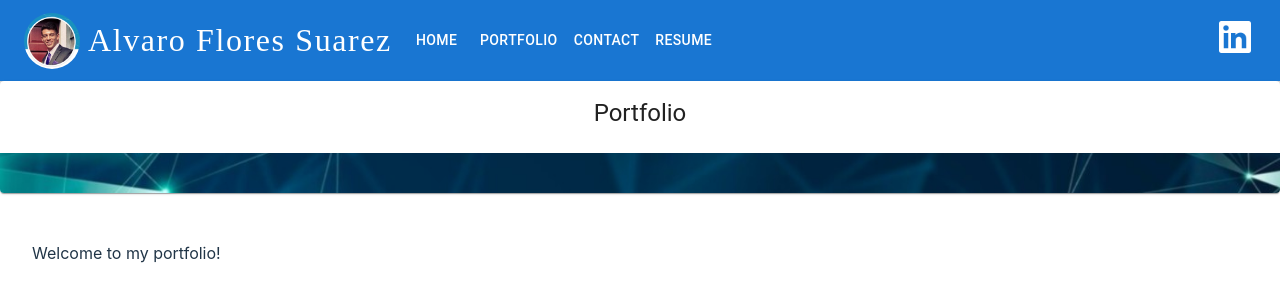
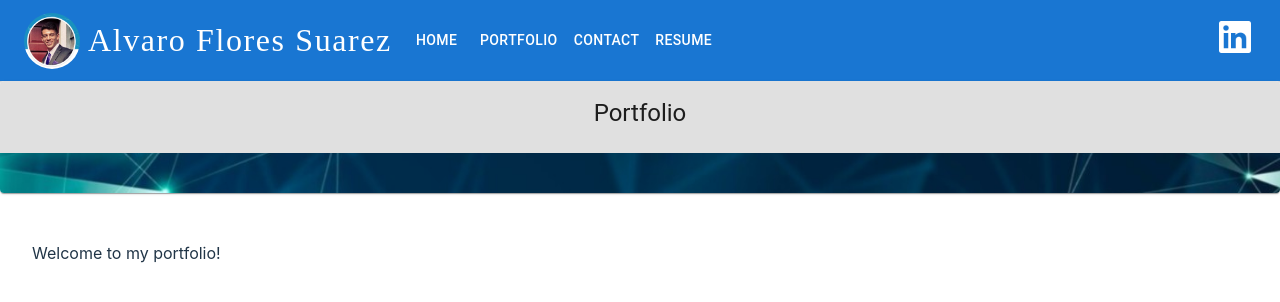
Before and after one commit to floressuarezalvaro/my-portfolio, a React (Vite) app: page /portfolio in a window 1280 px wide. Shown: the top 302 px of the page. Built offline with nearby package versions, Linux system fonts and the light colour scheme; a web font is replaced by a local one.

Commit message:
updated background color for titles

```diff
--- a/src/components/TitleCard.jsx
+++ b/src/components/TitleCard.jsx
@@ -9,7 +9,7 @@ export default function ActionAreaCard({ title }) {
   return (
     <Card sx={{ flex: 1 }}>
       <CardActionArea>
-        <CardContent>
+        <CardContent sx={{ backgroundColor: "grey.300" }}>
           <Typography gutterBottom variant='h5' align='center' component='div'>
             {title}
           </Typography>
```
